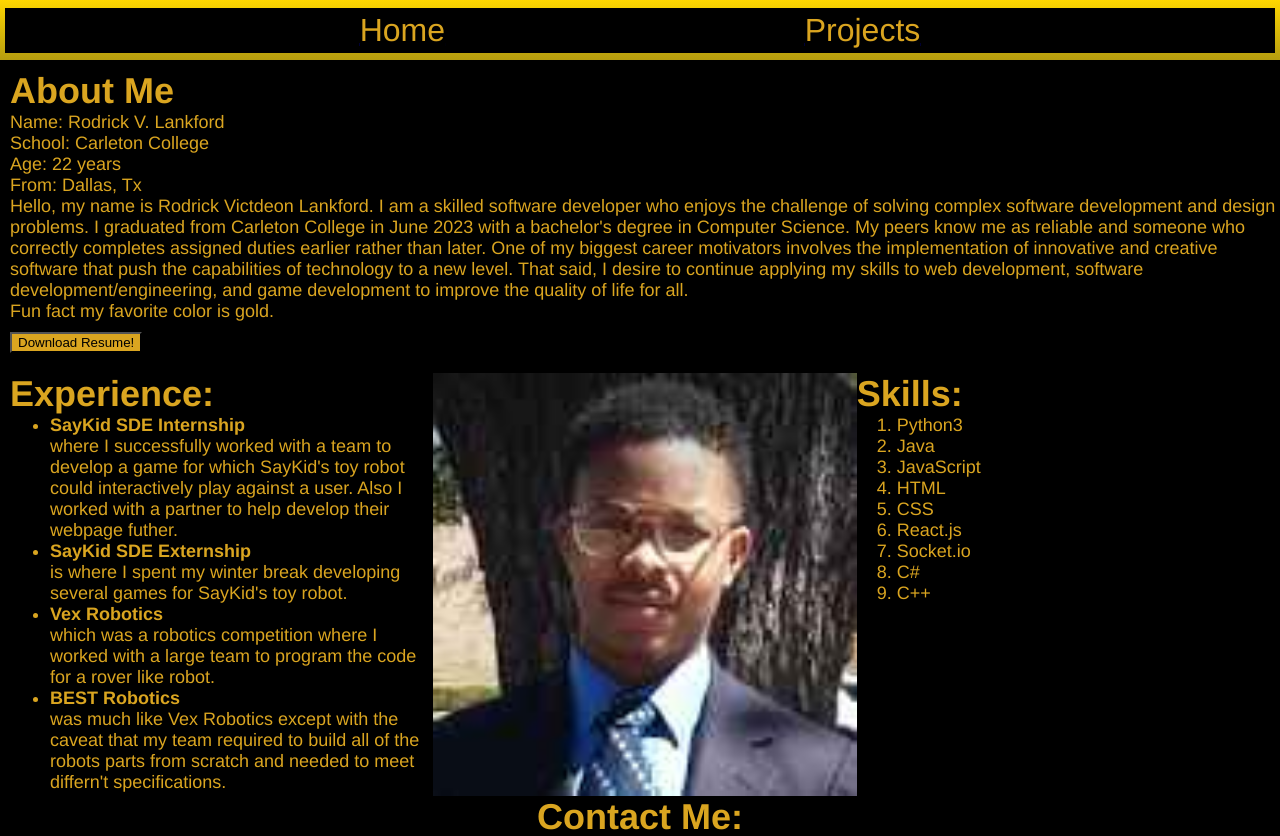
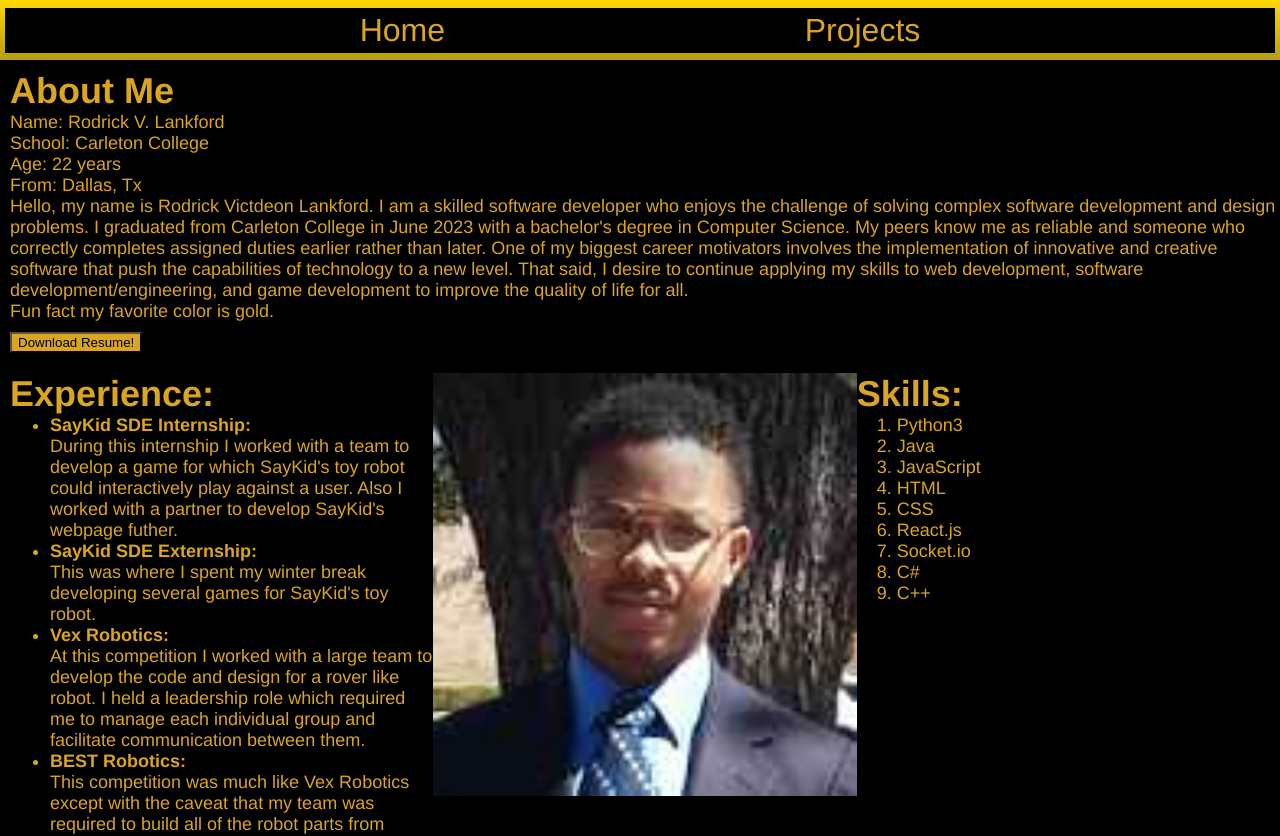
Before and after one commit to Rodrick12123/Personal-Website, a React (Create React App) app: page / in a window 1280 px wide. Shown: the top 836 px of the page. Built offline with nearby package versions, Linux system fonts and the light colour scheme.

Commit message:
Minor detail changes

```diff
--- a/src/Home.js
+++ b/src/Home.js
@@ -32,7 +32,7 @@ function Home() {
                quality of life for all.</p>
             </p>
             <p>Fun fact my favorite color is gold.</p>
-            <form method="get" action="Rodrick V. Lankford Resume.pdf">
+            <form method="get" action="Rodrick Victdeon Lankford Resume.pdf">
               <button type="submit" className='button'>Download Resume!</button>
             </form>
           </div>
@@ -45,15 +45,17 @@ function Home() {
               Experience:
             </h1>
             <ul>
-              <li><h4>SayKid SDE Internship</h4> where I successfully worked with
+              <li><h4>SayKid SDE Internship:</h4> During this internship I worked with
               a team to develop a game for which SayKid's toy robot could interactively play against
-              a user. Also I worked with a partner to help develop their webpage futher.</li>
-              <li><h4>SayKid SDE Externship</h4> is where I spent my winter break developing several
+              a user. Also I worked with a partner to develop SayKid's webpage futher.</li>
+              <li><h4>SayKid SDE Externship:</h4> This was where I spent my winter break developing several
                games for SayKid's toy robot.</li>
-              <li><h4>Vex Robotics</h4> which was a robotics competition where I worked with a large team to
-              program the code for a rover like robot.</li>
-              <li><h4>BEST Robotics</h4> was much like Vex Robotics except with the caveat that my team
-               required to build all of the robots parts from scratch and needed to meet differn't specifications.</li>
+              <li><h4>Vex Robotics:</h4> At this competition I worked with a large team to
+              develop the code and design for a rover like robot. I held a leadership role which required me to manage
+              each individual group and facilitate communication between them.</li>
+              <li><h4>BEST Robotics:</h4> This competition was much like Vex Robotics except with the caveat that my team was
+               required to build all of the robot parts from scratch and needed to meet specifications. My main responsibilities
+               where to manage the coding group and ensure deadlines where met promptly.</li>
             </ul>
           </div>
           {/* Image */}
```
Also changed, not shown: 2 other files (tests, documents, lock files or other folders).
